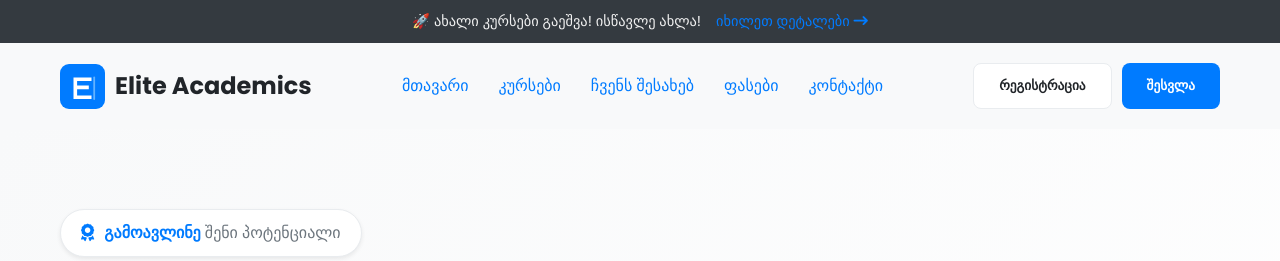
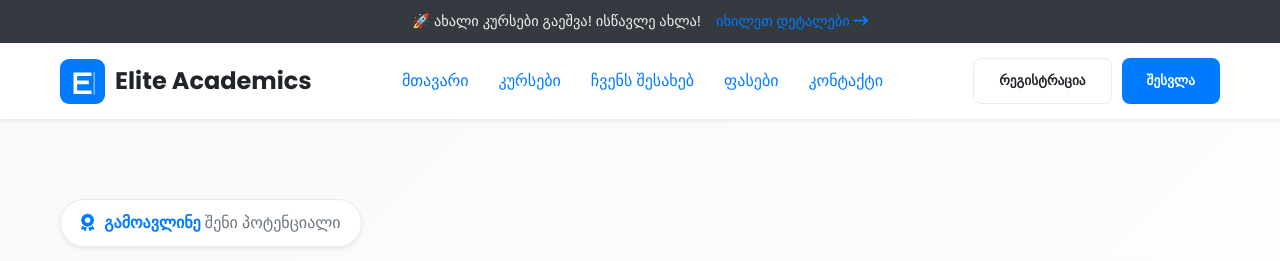
Before and after one commit to frankodev01/jsFinalProject, a website with bundled scripts: page index.html in a window 1280 px wide. Shown: the top 261 px of the page. Built offline with nearby package versions, Linux system fonts and the light colour scheme.

Commit message:
feat: add json-server and axios for local data management, implement scroll animations
- Updated package.json to include json-server and axios dependencies.
- Added db.json for mock data storage.
- Created scrollAnim.js to handle scroll animations using ScrollReveal.
- Integrated scroll animations in main.js.
- Enhanced style.css with sticky header and adjusted navbar padding.

```diff
--- a/index.html
+++ b/index.html
@@ -30,6 +30,7 @@
       </div>
 
       <div class="container">
+        <div class="header-menu">
         <nav class="navbar">
           <div class="nav-logo">
             <svg
@@ -73,6 +74,7 @@
             <button class="btn-primary">შესვლა</button>
           </div>
         </nav>
+      </div>
       </div>
     </header>
 
@@ -386,6 +388,7 @@
     </footer>
 
     <script src="https://cdn.jsdelivr.net/npm/@splidejs/splide@4.1.4/dist/js/splide.min.js"></script>
+    <script src="https://unpkg.com/scrollreveal@4"></script>
     <script type="module" src="./src/js/main.js"></script>
   </body>
 </html>
--- a/src/js/main.js
+++ b/src/js/main.js
@@ -1,3 +1,5 @@
 import { splide } from "./splide.js";
+import { scrollAnim } from "./scrollAnim.js";
 
 splide();
+scrollAnim();
--- /dev/null
+++ b/src/js/scrollAnim.js
@@ -0,0 +1,68 @@
+export function scrollAnim() {
+  const commonConfig = {
+    distance: "60px",
+    duration: 1000,
+    easing: "ease-in-out",
+    reset: false,
+  };
+
+
+  ScrollReveal().reveal(".hero-content", {
+    ...commonConfig,
+    origin: "bottom",
+    opacity: 0,
+  });
+
+  ScrollReveal().reveal(".hero-image", {
+    ...commonConfig,
+    origin: "right",
+    delay: 200,
+  });
+
+  ScrollReveal().reveal(".partners-section", {
+    duration: 1500,
+    opacity: 0,
+    scale: 0.9,
+  });
+
+
+  ScrollReveal().reveal(".feature-card", {
+    ...commonConfig,
+    origin: "bottom",
+    interval: 200,
+  });
+
+  ScrollReveal().reveal(".section-title", {
+    ...commonConfig,
+    origin: "left",
+    distance: "30px",
+  });
+
+
+  ScrollReveal().reveal(".course-card", {
+    ...commonConfig,
+    origin: "bottom",
+    interval: 300,
+  });
+
+
+  ScrollReveal().reveal(".testimonial-card", {
+    ...commonConfig,
+    origin: "bottom",
+    interval: 200,
+  });
+
+
+  ScrollReveal().reveal(".cta-card", {
+    duration: 1200,
+    scale: 0.85,
+    opacity: 0,
+  });
+
+
+  ScrollReveal().reveal(".footer-grid > div", {
+    ...commonConfig,
+    origin: "bottom",
+    interval: 150,
+  });
+}
--- a/style/style.css
+++ b/style/style.css
@@ -1,12 +1,12 @@
-/* --- Variables --- */
+
 :root {
-    --primary-color: #007bff; /* ლურჯი */
+    --primary-color: #007bff;
     --primary-dark: #0056b3;
-    --secondary-color: #6c757d; /* მუქი ნაცრისფერი */
-    --accent-color: #28a745; /* მწვანე */
-    --bg-light: #f8f9fa; /* ღია ფონი */
-    --bg-dark: #343a40; /* მუქი ფონი */
-    --text-dark: #212529; /* ტექსტის მუქი ფერი */
+    --secondary-color: #6c757d;
+    --accent-color: #28a745;
+    --bg-light: #f8f9fa;
+    --bg-dark: #343a40;
+    --text-dark: #212529;
     --text-light: #f1f1f1;
     --border-color: #e9ecef;
     --white: #ffffff;
@@ -173,11 +173,21 @@ img {
     text-decoration: underline;
 }
 
+.main-header {
+    position: sticky;
+    top: 0;
+    width: 100%;
+    z-index: 1000;
+    background-color: var(--white);
+    box-shadow: var(--shadow-sm);
+}
+
 .navbar {
     display: flex;
     justify-content: space-between;
     align-items: center;
-    padding: 20px 0;
+    padding: 15px 0;
+    background-color: var(--white);
 }
 
 .nav-logo {
```
Also changed, not shown: package.json (+6 -2 lines), src/js/db.json (added, +43 -0 lines), 1 other file.
